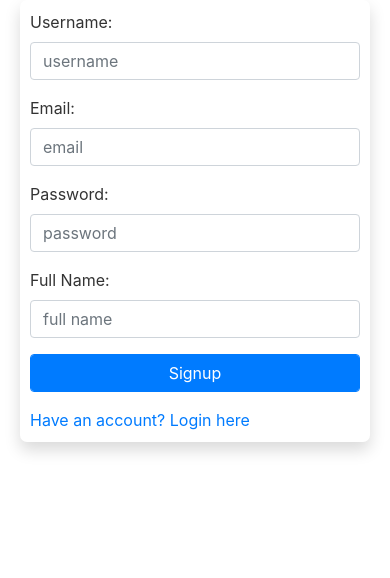
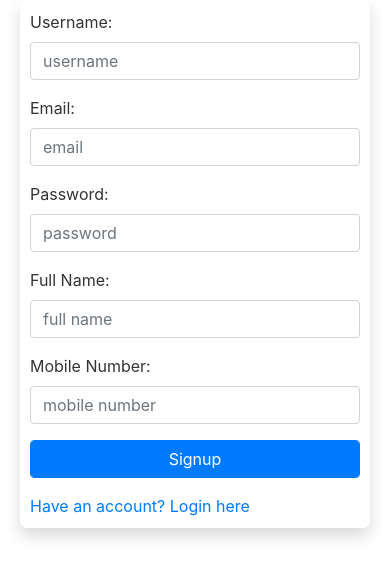
Before and after one commit to mydigita/mongo-office, a React (Create React App) app: page /mongo-office/accounts/signup in a window 390 px wide. Shown: the top 578 px of the page. Built offline with nearby package versions, Linux system fonts and the light colour scheme.

Commit message:
added unique mobile number to signup component and users route

```diff
--- a/src/components/logout.component.js
+++ b/src/components/logout.component.js
@@ -17,9 +17,10 @@ export default function Logout(){
             return(
                 <div className="body-part logout shadow">
                     <form onSubmit={onSubmitLogoutTrue}>
-                        <h2>Hey {user} !</h2>
+                        <h2 className="text-success">Hey {user} !</h2>
                         <p className="text-danger">Are you sure to logout?</p>
                         <button type="submit" className="btn btn-warning form-control">Yes</button>
+                        <p className="pt-4 text-secondary">If not, please select an item from the menu to continue.</p>
                     </form>
                 </div>
             );
@@ -27,6 +28,7 @@ export default function Logout(){
             return (
                 <div className="body-part logout">
                     <Link to="/mongo-office/" className="form-control nav-link bg-warning">You are not logged in. To login, click here</Link>
+
                 </div>
             );
         }
--- a/src/components/signup.component.js
+++ b/src/components/signup.component.js
@@ -11,6 +11,7 @@ export default function UserForm(){
     const [userEmail, setUserEmail] = useState("");
     const [password, setPassword] =  useState("");
     const [fullName, setFullName] = useState("");
+    const [mobile, setMobile]=useState("");
 
     function onChangeUsername(e){
         setUsername(e.target.value);
@@ -25,6 +26,9 @@ export default function UserForm(){
 
     function onChangeFullName(e){
         setFullName(e.target.value);
+    }
+    function onChangeMobileNumber(e){
+        setMobile(e.target.value);
     }
 
     const userDetails = {username, userEmail, password, fullName};
@@ -55,6 +59,10 @@ export default function UserForm(){
                     <label>Full Name:</label>
                     <input type="text" className="form-control" placeholder="full name" onChange={onChangeFullName} required/>
                 </div>
+                <div className="form-group">
+                    <label>Mobile Number:</label>
+                    <input type="text" className="form-control" placeholder="mobile number" onChange={onChangeMobileNumber} required/>
+                </div>
                 <div>
                     <button type="submit" className="btn btn-primary form-control">Signup</button>
                 </div>
```
Also changed, not shown: 1 other file (tests, documents, lock files or other folders).
